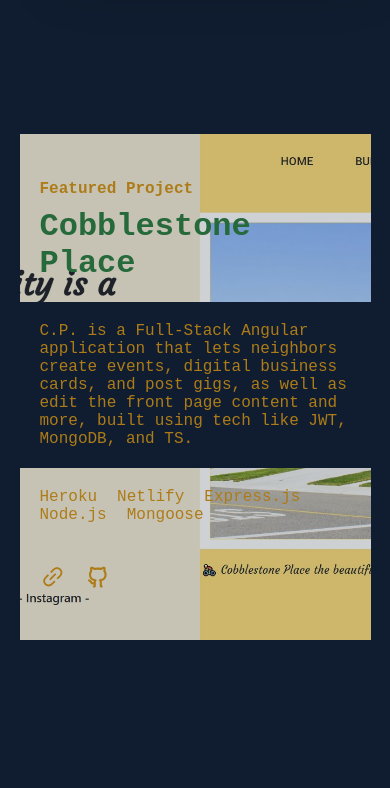
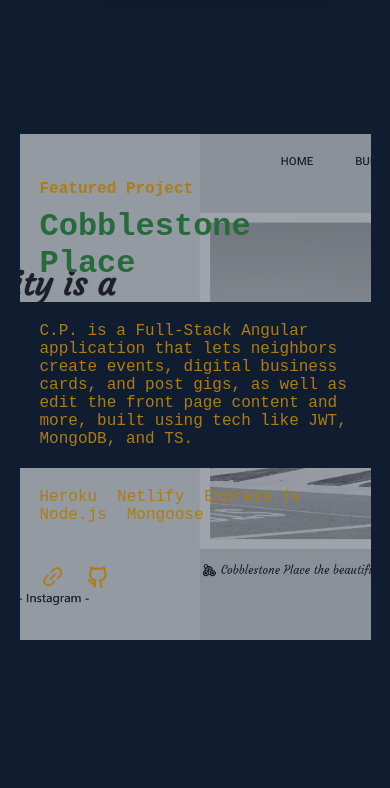
Before and after one commit to clinton-f/PortfolioWebsite, a React (Create React App) app: page / in a window 390 px wide. Shown: the part 1740-2528 px from the top of the page. Built offline with nearby package versions, Linux system fonts and the light colour scheme.

Commit message:
update mobile

```diff
--- a/src/App.css
+++ b/src/App.css
@@ -287,12 +287,12 @@
     @media screen and (max-width: 768px) {
         .sepia,
         .sepia2 {
-            width: 100%;
-            height: 100%;
-            opacity: 80%;
+            opacity: 60%;
             object-fit: cover;
-            -webkit-filter: grayscale(0);
-            filter: grayscale(0);
+        }
+        .sepia:hover,
+        .sepia2:hover {
+            opacity: 100%;
         }
     }
 
```
